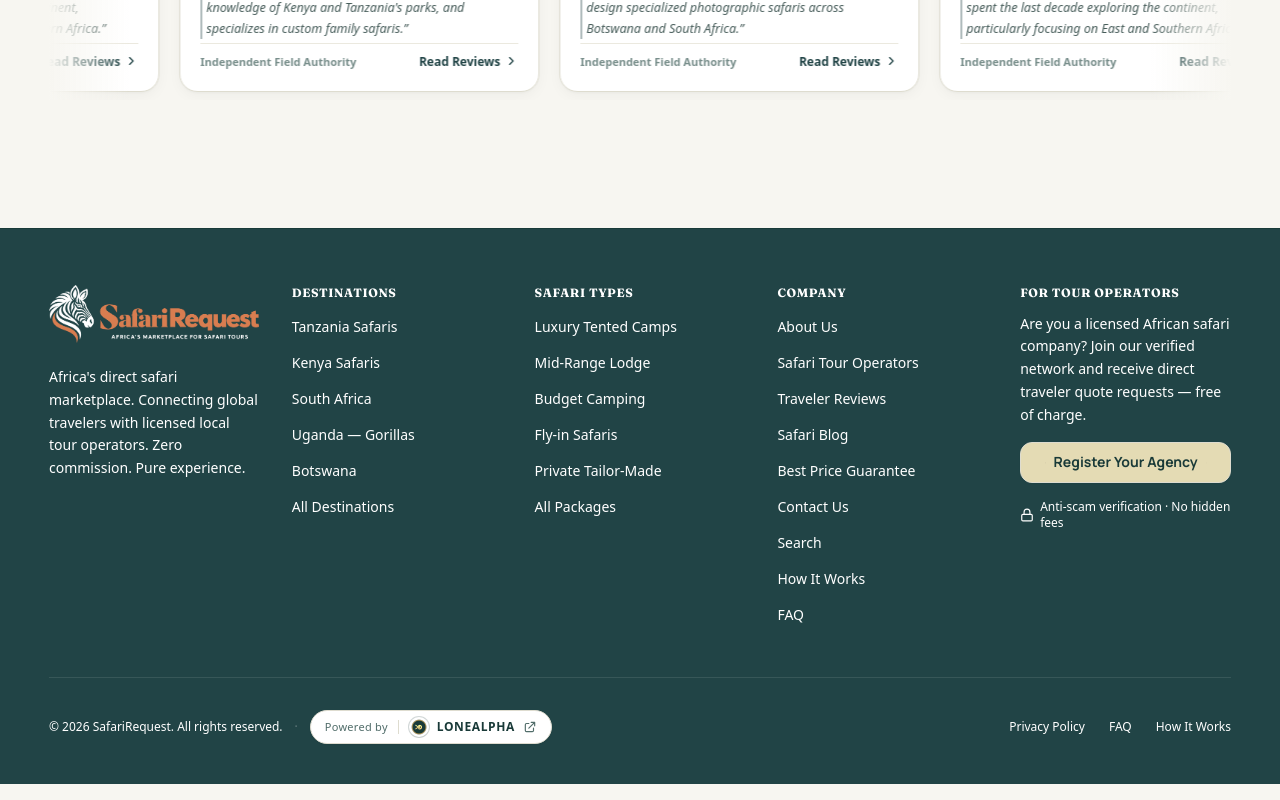
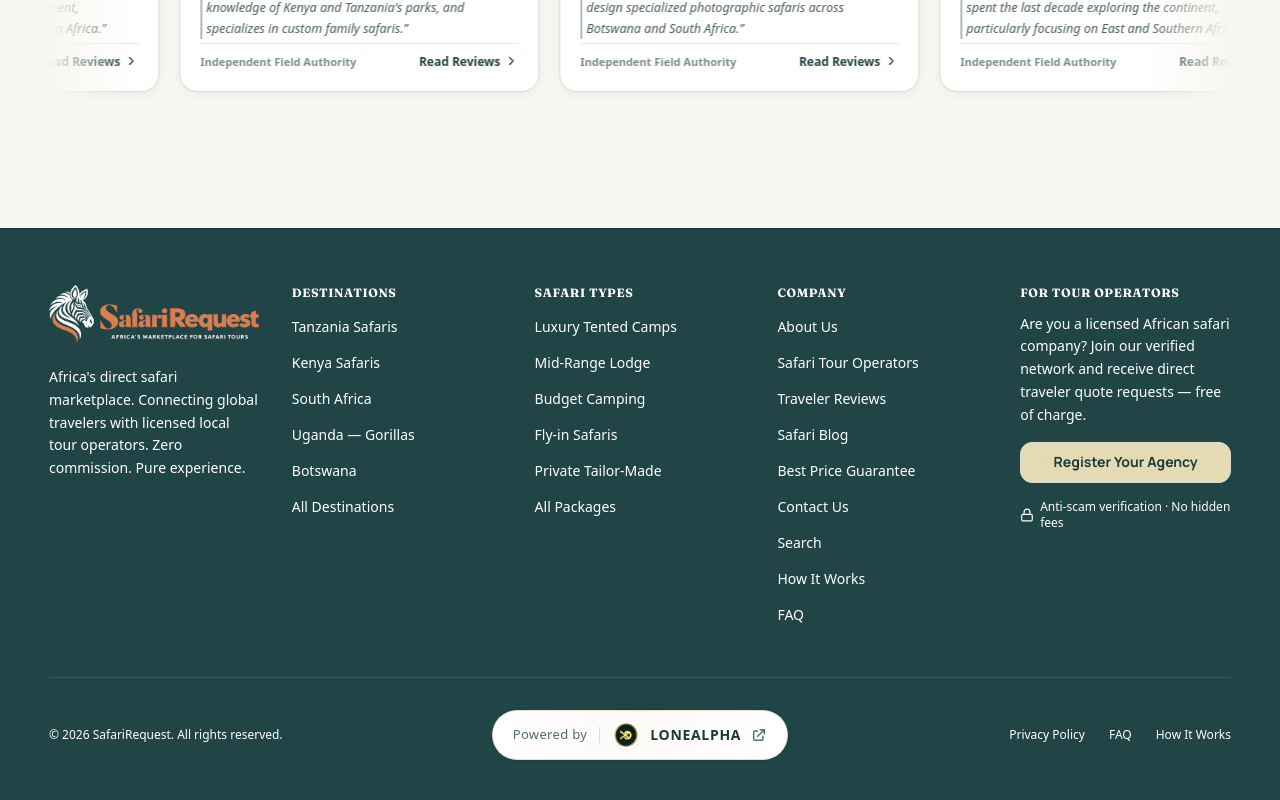
Before and after one commit to Maliksaad69/SafariAll, a Next.js app: page / in a window 1280 px wide. Shown: the part 3698-4498 px from the top of the page. Built offline with nearby package versions, Linux system fonts and the light colour scheme; no server answers; the database is empty.

Commit message:
feat(footer): make LoneAlpha badge larger, more attractive, and centered in bottom bar

```diff
--- a/components/Footer.tsx
+++ b/components/Footer.tsx
@@ -111,13 +111,14 @@ export default function Footer() {
         </div>
 
         {/* Bottom bar */}
-        <div className="flex flex-col items-center justify-between gap-4 pt-8 text-xs text-white/75 lg:flex-row text-center lg:text-left">
-          <div className="flex flex-wrap items-center justify-center sm:justify-start gap-3">
-            <p>© {year} SafariRequest. All rights reserved.</p>
-            <span className="hidden sm:inline text-white/30" aria-hidden="true">·</span>
+        <div className="grid grid-cols-1 items-center gap-4 pt-8 text-xs text-white/75 lg:grid-cols-3">
+          <p className="order-1 text-center lg:text-left">
+            © {year} SafariRequest. All rights reserved.
+          </p>
+          <div className="order-2 flex justify-center">
             <LoneAlphaBadge />
           </div>
-          <div className="flex flex-wrap items-center justify-center gap-5 sm:gap-6">
+          <div className="order-3 flex flex-wrap items-center justify-center gap-5 sm:gap-6 lg:justify-end">
             <Link href="/privacy-policy" className="py-1 transition-colors hover:text-white">
               Privacy Policy
             </Link>
--- a/components/LoneAlphaBadge.tsx
+++ b/components/LoneAlphaBadge.tsx
@@ -8,27 +8,27 @@ export default function LoneAlphaBadge({ className = "" }: { className?: string
         target="_blank"
         rel="noopener noreferrer"
         title="View Saad Ahmed's profile — LoneAlpha"
-        className="group inline-flex items-center gap-2.5 px-3.5 py-1.5 rounded-full bg-white hover:bg-[#F7F6F1] border border-[#DEDCCF] hover:border-[#C5A059] shadow-xs hover:shadow-md transition-all duration-300 hover:-translate-y-0.5 text-[#344C49]"
+        className="group relative inline-flex items-center gap-2.5 sm:gap-3 px-4 sm:px-5 py-2 sm:py-2.5 rounded-full bg-gradient-to-r from-white via-[#FCFAF7] to-white hover:from-white hover:via-[#FAF5EB] hover:to-white border border-[#DEDCCF]/90 hover:border-[#C5A059] shadow-xs hover:shadow-[0_8px_24px_-4px_rgba(197,160,89,0.32),0_2px_8px_-2px_rgba(25,58,56,0.08)] ring-1 ring-black/5 hover:ring-[#C5A059]/40 transition-all duration-300 hover:-translate-y-0.5 hover:scale-[1.02] active:translate-y-0 text-[#344C49]"
       >
-        <span className="text-[11px] tracking-wide text-[#516D6A] font-medium leading-none">
+        <span className="text-xs sm:text-[13px] tracking-wide text-[#516D6A] font-medium leading-none">
           Powered by
         </span>
-        <span className="w-px h-3.5 bg-[#DEDCCF]" />
-        <div className="flex items-center gap-2">
-          <div className="relative w-5 h-5 rounded-full bg-white ring-1 ring-[#193A38]/20 group-hover:ring-[#C5A059] shadow-2xs flex items-center justify-center p-0.5 transition-all duration-300 shrink-0">
+        <span className="w-px h-4 bg-[#DEDCCF] group-hover:bg-[#C5A059]/50 transition-colors" />
+        <div className="flex items-center gap-2 sm:gap-2.5">
+          <div className="relative w-6 h-6 sm:w-7 sm:h-7 rounded-full bg-white ring-1.5 ring-[#C5A059]/40 group-hover:ring-[#C5A059] shadow-2xs group-hover:shadow-[0_0_12px_rgba(197,160,89,0.4)] flex items-center justify-center p-0.5 transition-all duration-300 shrink-0">
             <Image
               src="/brand/lone-alpha.png"
               alt="LoneAlpha Logo"
-              width={20}
-              height={20}
+              width={28}
+              height={28}
               className="w-full h-full object-contain transition-transform duration-300 group-hover:scale-110"
             />
           </div>
-          <span className="text-xs font-bold tracking-wider uppercase text-[#193A38] group-hover:text-[#C5A059] transition-colors leading-none">
+          <span className="text-xs sm:text-[14px] font-black tracking-wider uppercase text-[#193A38] group-hover:text-[#C5A059] transition-colors leading-none">
             LoneAlpha
           </span>
           <svg
-            className="w-3.5 h-3.5 text-[#516D6A] group-hover:text-[#C5A059] group-hover:translate-x-0.5 group-hover:-translate-y-0.5 transition-all duration-300 shrink-0"
+            className="w-3.5 h-3.5 sm:w-4 sm:h-4 text-[#516D6A] group-hover:text-[#C5A059] group-hover:translate-x-0.5 group-hover:-translate-y-0.5 transition-all duration-300 shrink-0"
             fill="none"
             stroke="currentColor"
             viewBox="0 0 24 24"
@@ -36,7 +36,7 @@ export default function LoneAlphaBadge({ className = "" }: { className?: string
             <path
               strokeLinecap="round"
               strokeLinejoin="round"
-              strokeWidth="2"
+              strokeWidth="2.2"
               d="M10 6H6a2 2 0 00-2 2v10a2 2 0 002 2h10a2 2 0 002-2v-4M14 4h6m0 0v6m0-6L10 14"
             />
           </svg>
```
Also changed, not shown: public/brand/lone-alpha.png.
